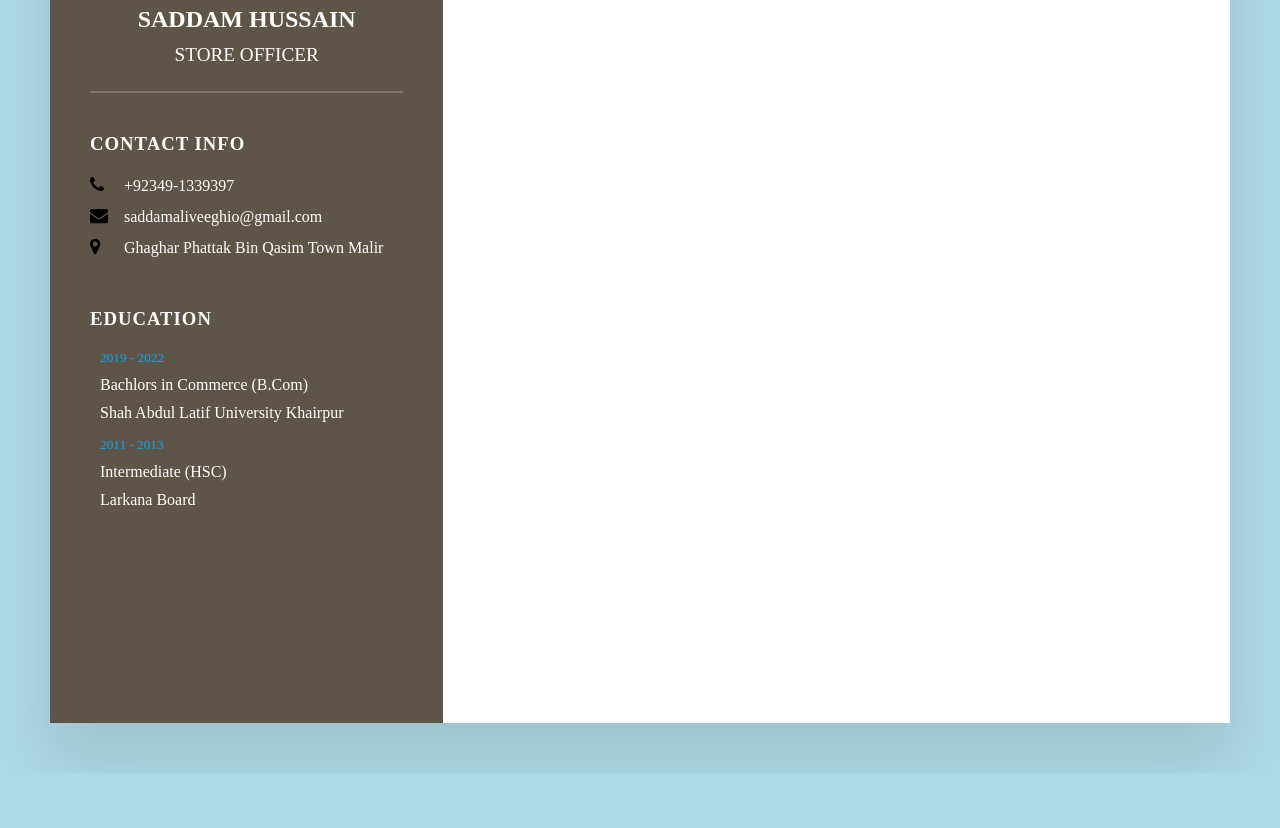
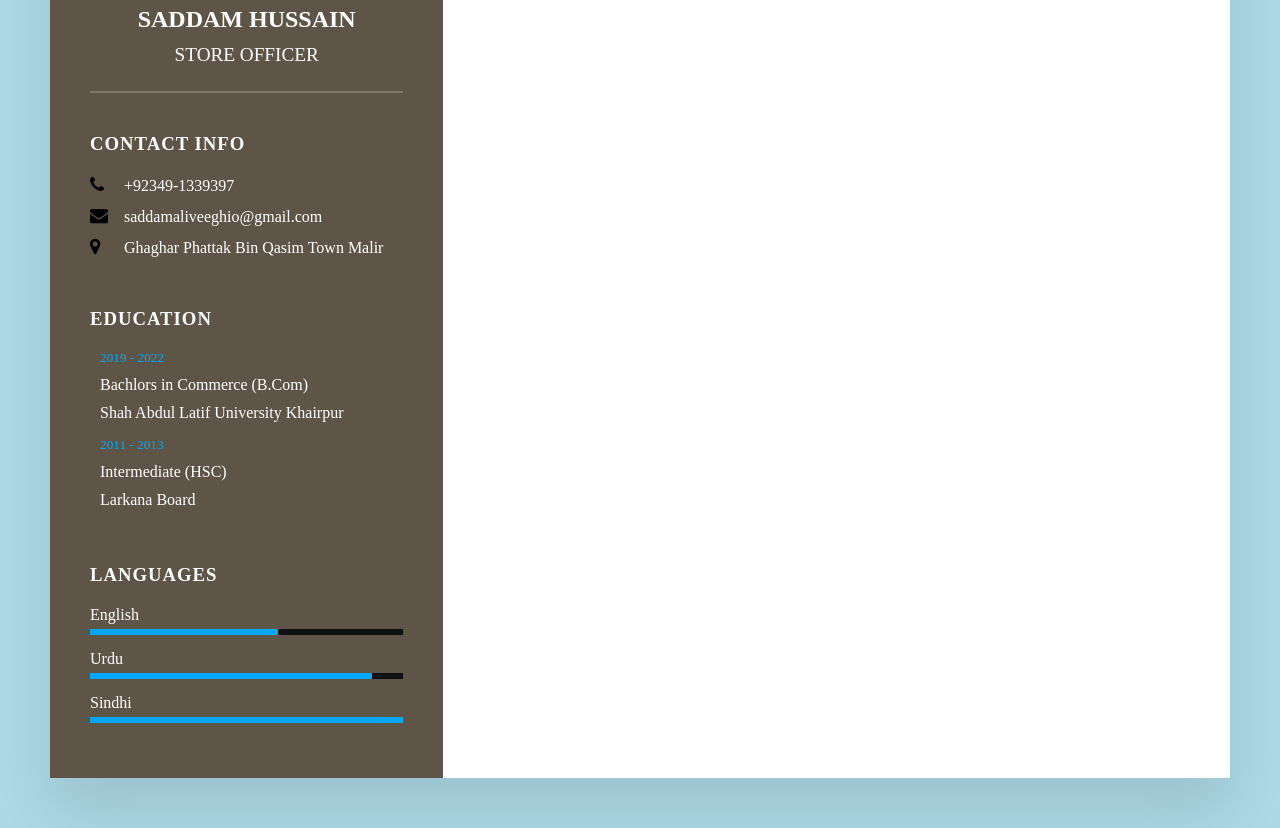
Before and after one commit to Saddamhussainveeghio/Resume, a plain HTML site: page index.html in a window 1280 px wide. Shown: the part 327-1155 px from the top of the page. Before the commit the page ends 1100 px from the top, so only its background shows below. Drawn offline with Linux system fonts and the light colour scheme.

Commit message:
Language Section Completed

```diff
--- a/index.html
+++ b/index.html
@@ -47,6 +47,28 @@
                         <h4>Larkana Board</h4>
                     </li>
                 </ul>
+                <div class="contactInfo language">
+                    <h3 class="title">Languages</h3>
+                    <ul>
+                        <li>
+                            <span class="text">English</span>
+                            <span class="percent">
+                                <div style="width: 60%;"></div>
+                            </span>
+                        </li>
+                        <li>
+                            <span class="text">Urdu</span>
+                            <span class="percent">
+                                <div style="width: 90%;"></div>
+                            </span>
+                        </li>
+                        <li>
+                            <span class="text">Sindhi</span>
+                            <span class="percent">
+                                <div style="width: 100%;"></div>
+                            </span>
+                        </li>
+                    </ul>
         </div>
         <div class="nav-Right"></div>
     </div>
--- a/style.css
+++ b/style.css
@@ -109,6 +109,21 @@ body{
     font-weight: 300;
     margin: 10px;
 }
+.contactInfo.language .percent{
+    position: relative;
+    width: 100%;
+    height: 6px;
+    background: #0e1011;
+    display: block;
+    margin-top: 5px;
+}
+.contactInfo.language .percent div{
+    position: absolute;
+    top: 0;
+    left: 0;
+    height: 100%;
+    background: #03a9f4;
+}
 .container .nav-right{
     position: relative;
     background: #fff;
```
